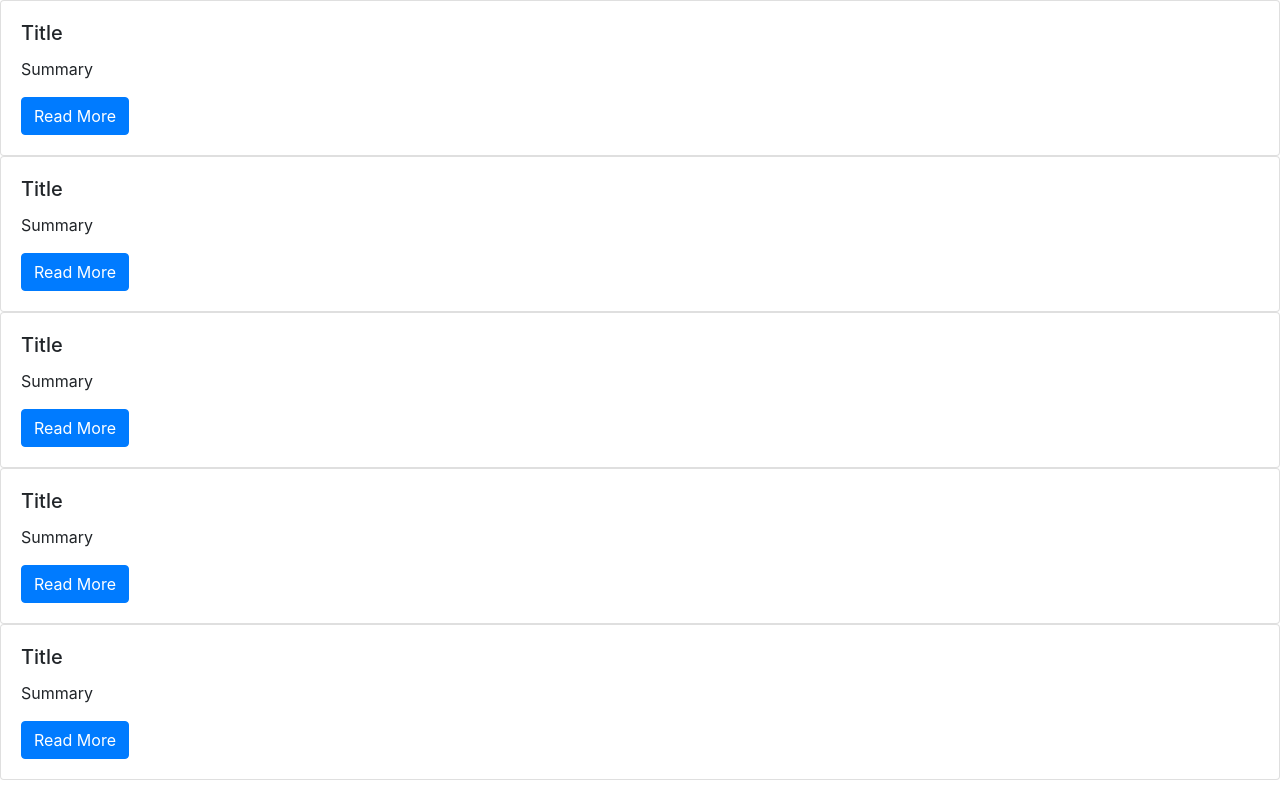
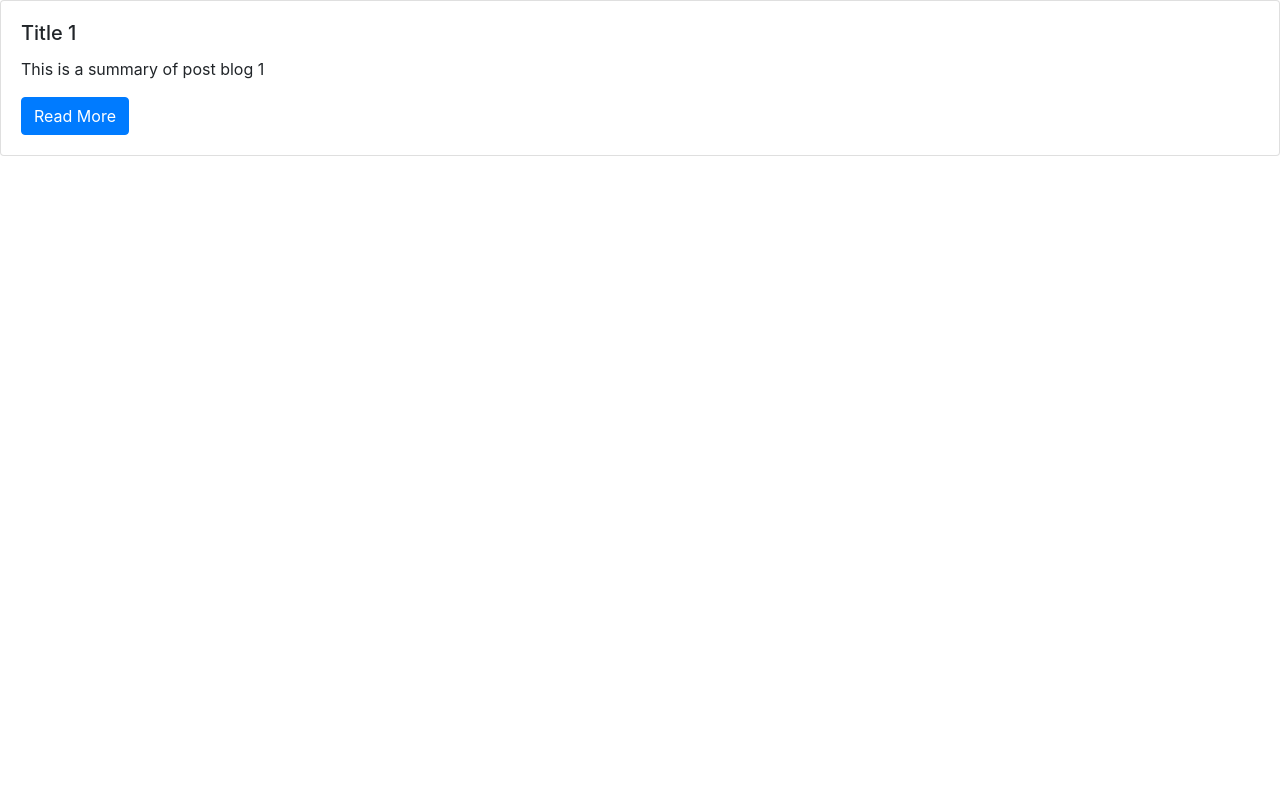
Before and after one commit to HabeebCycle/angular6-component, an Angular app in the folder components-advanced/: page / in a window 1280 px wide. Built offline with nearby package versions, Linux system fonts and the light colour scheme.

Commit message:
New class for blog post

```diff
--- a/components-advanced/src/app/blog-list/blog-list.component.html
+++ b/components-advanced/src/app/blog-list/blog-list.component.html
@@ -1,5 +1,7 @@
-<app-blog-post-tile></app-blog-post-tile>
-<app-blog-post-tile></app-blog-post-tile>
-<app-blog-post-tile></app-blog-post-tile>
-<app-blog-post-tile></app-blog-post-tile>
-<app-blog-post-tile></app-blog-post-tile>
+<app-blog-post-tile [post]="blogPosts[0]"></app-blog-post-tile>
+<!--
+<app-blog-post-tile title="Blog Title 2" summary="Blog summary post 2"></app-blog-post-tile>
+<app-blog-post-tile title="Blog Title 3" summary="Blog summary post 3"></app-blog-post-tile>
+<app-blog-post-tile title="Blog Title 4" summary="Blog summary post 4"></app-blog-post-tile>
+<app-blog-post-tile title="Blog Title 5" summary="Blog summary post 5"></app-blog-post-tile>
+-->
--- a/components-advanced/src/app/blog-list/blog-list.component.ts
+++ b/components-advanced/src/app/blog-list/blog-list.component.ts
@@ -1,4 +1,5 @@
 import { Component, OnInit } from '@angular/core';
+import { BlogPost } from '../blog-post';
 
 @Component({
   selector: 'app-blog-list',
@@ -6,10 +7,15 @@ import { Component, OnInit } from '@angular/core';
   styleUrls: ['./blog-list.component.scss']
 })
 export class BlogListComponent implements OnInit {
-
+  blogPosts: BlogPost[] = [];
   constructor() { }
 
   ngOnInit() {
+    this.blogPosts.push(new BlogPost("Title 1", "This is a summary of post blog 1"));
+    this.blogPosts.push(new BlogPost("Title 2", "This is a summary of post blog 2"));
+    this.blogPosts.push(new BlogPost("Title 3", "This is a summary of post blog 3"));
+    this.blogPosts.push(new BlogPost("Title 4", "This is a summary of post blog 4"));
+    this.blogPosts.push(new BlogPost("Title 5", "This is a summary of post blog 5"));
   }
 
 }
--- a/components-advanced/src/app/blog-post-tile/blog-post-tile.component.html
+++ b/components-advanced/src/app/blog-post-tile/blog-post-tile.component.html
@@ -1,7 +1,7 @@
 <div class="card">
   <div class="card-body">
-    <h5 class="card-title">Title</h5>
-    <p class="card-text">Summary</p>
+    <h5 class="card-title">{{post.title}}</h5>
+    <p class="card-text">{{post.summary}}</p>
     <a href="#" class="btn btn-primary">Read More</a>
   </div>
 </div>
--- /dev/null
+++ b/components-advanced/src/app/blog-post.ts
@@ -0,0 +1,8 @@
+export class BlogPost {
+  //title: string;
+  //summary: string;
+  //Typescript 6: member variables in a constructor
+  constructor(public title: string, public summary: string){
+
+  }
+}
```
Also changed, not shown: components-advanced/src/app/blog-post-tile/blog-post-tile.component.ts (+7 -1 lines).
